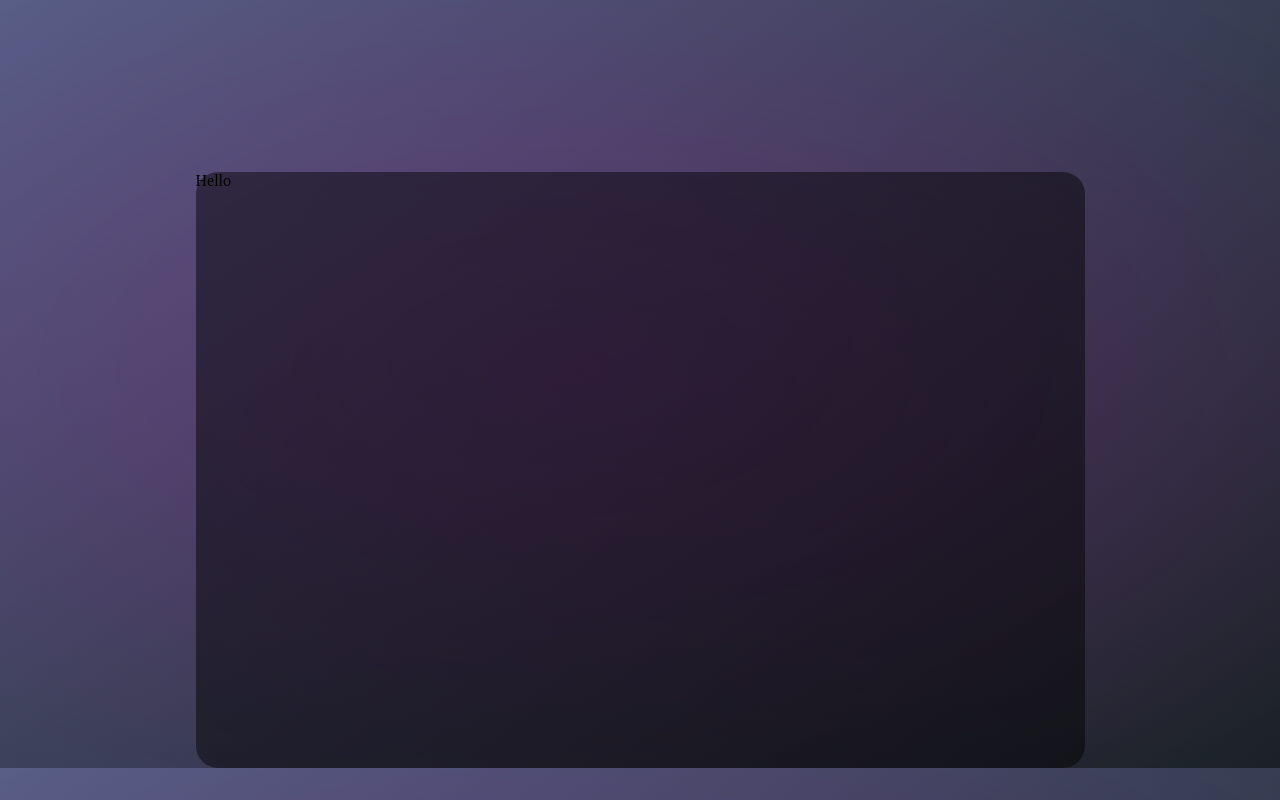
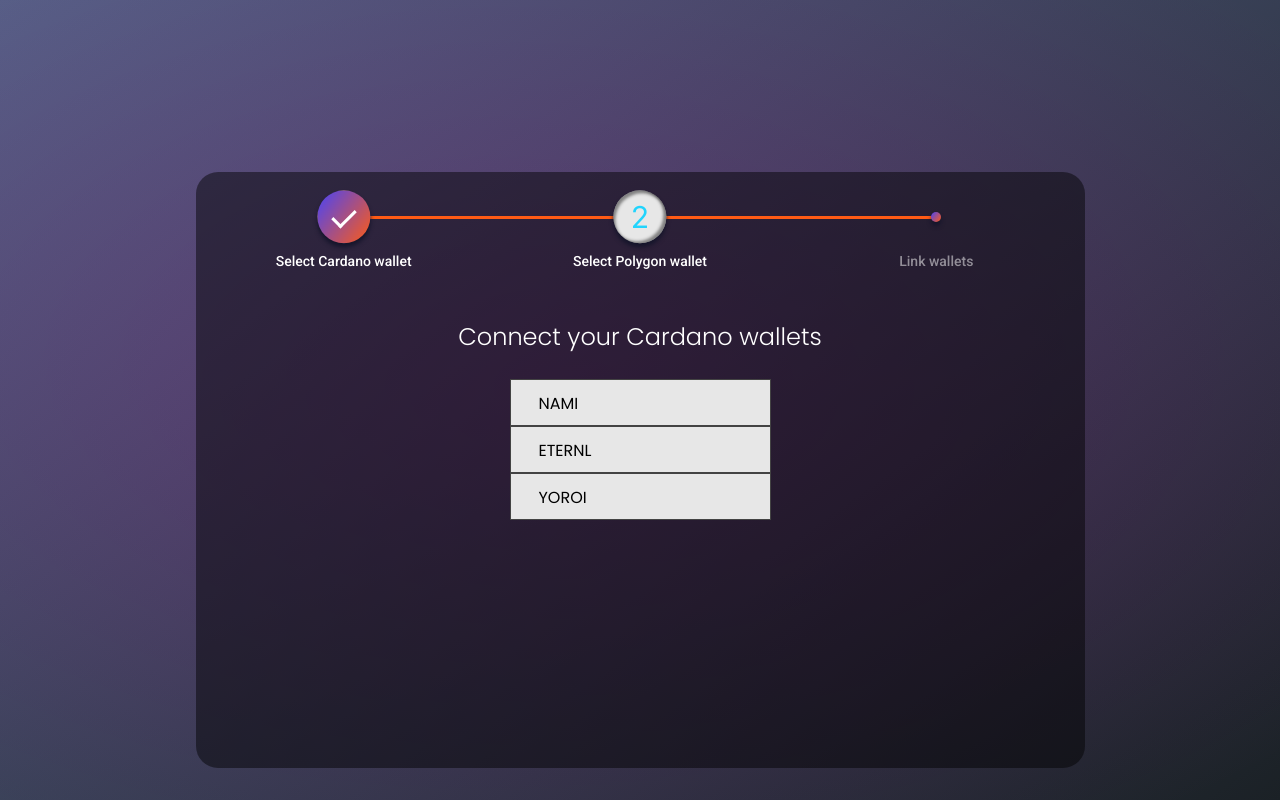
Before and after one commit to vRizon/clay-connect-html-css, a plain HTML site: page index.html in a window 1280 px wide. Drawn offline with Linux system fonts and the light colour scheme.

Commit message:
Current Step 2

```diff
--- a/index.html
+++ b/index.html
@@ -7,8 +7,46 @@
     <title>Document</title>
   </head>
   <body>
-    <div class="connect-container">
-        Hello
+    <!-- Container is the entire viewport -->
+    <div class="container">
+      <!-- Connect-container is the box  -->
+      <div class="connect-container">
+        <!-- Connect-steps-list is the multi-step progress bar -->
+        <!-- <div class="connect-steps"></div> -->
+        <ul class="connect-steps-list">
+          <li class="connect-step-item">
+            <span class="progress-count">1</span>
+            <span class="progress-label">Select Cardano wallet</span>
+          </li>
+          <li class="connect-step-item current-item">
+            <span class="progress-count">2</span>
+            <span class="progress-label">Select Polygon wallet</span>
+          </li>
+          <li class="connect-step-item">
+            <span class="progress-count">3</span>
+            <span class="progress-label">Link wallets</span>
+          </li>
+        </ul>
+
+        <!-- Connect-heading is the general heading of all steps -->
+        <!-- Connect-heading-NAME is the for each step heading-->
+        <h2 class="connect-heading heading-cardano-wallets">
+          Connect your Cardano wallets
+        </h2>
+        <!-- <h2 class="connect-heading heading-polygon-wallets">
+              Connect your Polygon wallets
+            </h2>
+            <h2 class="connect-heading heading-link-wallets">Link your wallets</h2>
+            <h2 class="connect-heading heading-link-wallets">All setup!
+              Have a happy Clay Day!</h2> -->
+
+        <!-- Connect-Wallet-list is for list with all wallets -->
+        <div class="conect-wallet-list">
+          <div class="connect-wallet-item nami-wallet">NAMI</div>
+          <div class="connect-wallet-item eternl-wallet">ETERNL</div>
+          <div class="connect-wallet-item yoroi-wallet">YOROI</div>
+        </div>
+      </div>
     </div>
   </body>
 </html>
--- a/styles.css
+++ b/styles.css
@@ -1,9 +1,25 @@
+@import url("https://fonts.googleapis.com/css2?family=Inter:wght@400&display=swap");
+@import url("https://fonts.googleapis.com/css2?family=Roboto:wght@500&display=swap");
+@import url("https://fonts.googleapis.com/css2?family=Poppins:wght@300;400&display=swap");
+
 * {
   padding: 0;
   margin: 0;
   box-sizing: border-box;
 }
+
 body {
+  overflow-x: hidden;
+}
+
+/* ENTIRE VIEWPORT CONTAINER */
+.container {
+  padding-top: 172px;
+
+  width: 100vw; /* 100% of viewport width */
+  /*  100% of viewport height  */
+  height: 100vh;
+
   background: radial-gradient(
       77.66% 65.96% at 44.86% 48.39%,
       rgba(199, 0, 167, 0.2) 0%,
@@ -12,9 +28,11 @@
     linear-gradient(145deg, #565f86 0%, #1b2126 100%);
 }
 
+/* CONNECT BOX */
 .connect-container {
   margin: 0 auto;
-  margin-top: 172px;
+  padding-top: 18px;
+  /* margin-top: 172px; */
 
   width: 889px;
   height: 596px;
@@ -23,3 +41,163 @@
   border-radius: 22px;
   background: rgba(0, 0, 0, 0.47);
 }
+
+/* HEADING */
+.connect-heading {
+  font-family: Poppins;
+  color: #fff;
+  font-size: 24px;
+  font-style: normal;
+  font-weight: 300;
+  line-height: normal;
+
+  text-align: center;
+  margin-top: 50px;
+  margin-bottom: 25px;
+}
+
+/* STEPS LIST */
+.connect-steps-list {
+  /* background: #fff; */
+  /* box-shadow: 0 15px 25px rgba(0, 0, 0, 0.1); */
+  color: #fff;
+  list-style-type: none;
+  /* border-radius: 10px; */
+  display: flex;
+  position: relative;
+  z-index: 10;
+}
+/* STEPS */
+.connect-step-item {
+  padding: 0 20px;
+  flex-basis: 0;
+  -webkit-box-flex: 1;
+  -ms-flex-positive: 1;
+  flex-grow: 1;
+  max-width: 100%;
+  display: flex;
+  flex-direction: column;
+  text-align: center;
+  min-width: 170px;
+  position: relative;
+}
+
+/* Line behind the steps */
+.connect-step-item + .connect-step-item:after {
+  content: "";
+  position: absolute;
+  left: 0;
+  top: 26px;
+  background: #ff5b15;
+  width: 100%;
+  height: 3px;
+  transform: translateX(-50%);
+  z-index: -10;
+}
+
+/* Step Number */
+.progress-count {
+  width: 53.286px;
+  height: 53.286px;
+  display: flex;
+  align-items: center;
+  justify-content: center;
+  border-radius: 50%;
+  font-weight: 600;
+  margin: 0 auto;
+  position: relative;
+  z-index: 10;
+  color: transparent;
+
+  font-size: 30.171px;
+  font-family: Inter;
+  font-style: normal;
+  font-weight: 400;
+  line-height: normal;
+}
+
+/*  */
+
+/* This is the circle behind */
+.progress-count:after {
+  content: "";
+  width: 53.286px;
+  height: 53.286px;
+
+  position: absolute;
+  left: 50%;
+  top: 50%;
+  transform: translate(-50%, -50%);
+  border-radius: 50%;
+  z-index: -10;
+
+  border-radius: 53.286px;
+  background: linear-gradient(127deg, #4744f9 0%, #ff5b15 100%), #e6e6e6;
+  box-shadow: 0px 4px 4px 0px #15152b;
+}
+.progress-count:before {
+  content: "";
+  height: 10px;
+  width: 20px;
+  border-left: 3px solid #fff;
+  border-bottom: 3px solid #fff;
+  position: absolute;
+  left: 50%;
+  top: 50%;
+  transform: translate(-50%, -60%) rotate(-45deg);
+  transform-origin: center center;
+}
+.progress-label {
+  font-size: 14px;
+  font-family: Roboto;
+  font-style: normal;
+  font-weight: 500;
+  line-height: normal;
+  margin-top: 10px;
+}
+.current-item .progress-count:before,
+.current-item ~ .connect-step-item .progress-count:before {
+  display: none;
+}
+.current-item ~ .connect-step-item .progress-count:after {
+  height: 10px;
+  width: 10px;
+}
+.current-item ~ .connect-step-item .progress-label {
+  opacity: 0.5;
+}
+
+/* Current Step */
+.current-item .progress-count:after {
+  border: 2px solid linear-gradient(127deg, #4744f9 0%, #ff5b15 100%), #fff;
+  border-radius: 53.286px;
+  background: #e7e7e7;
+  box-shadow: 2px 3px 3px 0px rgba(30, 30, 30, 0.5) inset,
+    -3px -2px 3px 0px rgba(30, 30, 30, 0.5) inset, 0px 4px 4px 0px #15152b;
+}
+.current-item .progress-count {
+  color: #21d4fd;
+}
+
+/* WALLETS */
+.conect-wallet-list {
+  color: #000;
+  margin: 0 auto;
+  width: 261px;
+
+  /* Menu P */
+  font-size: 16px;
+  font-family: Poppins;
+  font-style: normal;
+  font-weight: 400;
+  line-height: normal;
+}
+.connect-wallet-item {
+  display: flex;
+  width: 261px;
+  height: 47px;
+  padding: 11px 135.839px 10px 28px;
+  align-items: center;
+  border: 1px solid #434343;
+  background: #e7e7e7;
+}
```
